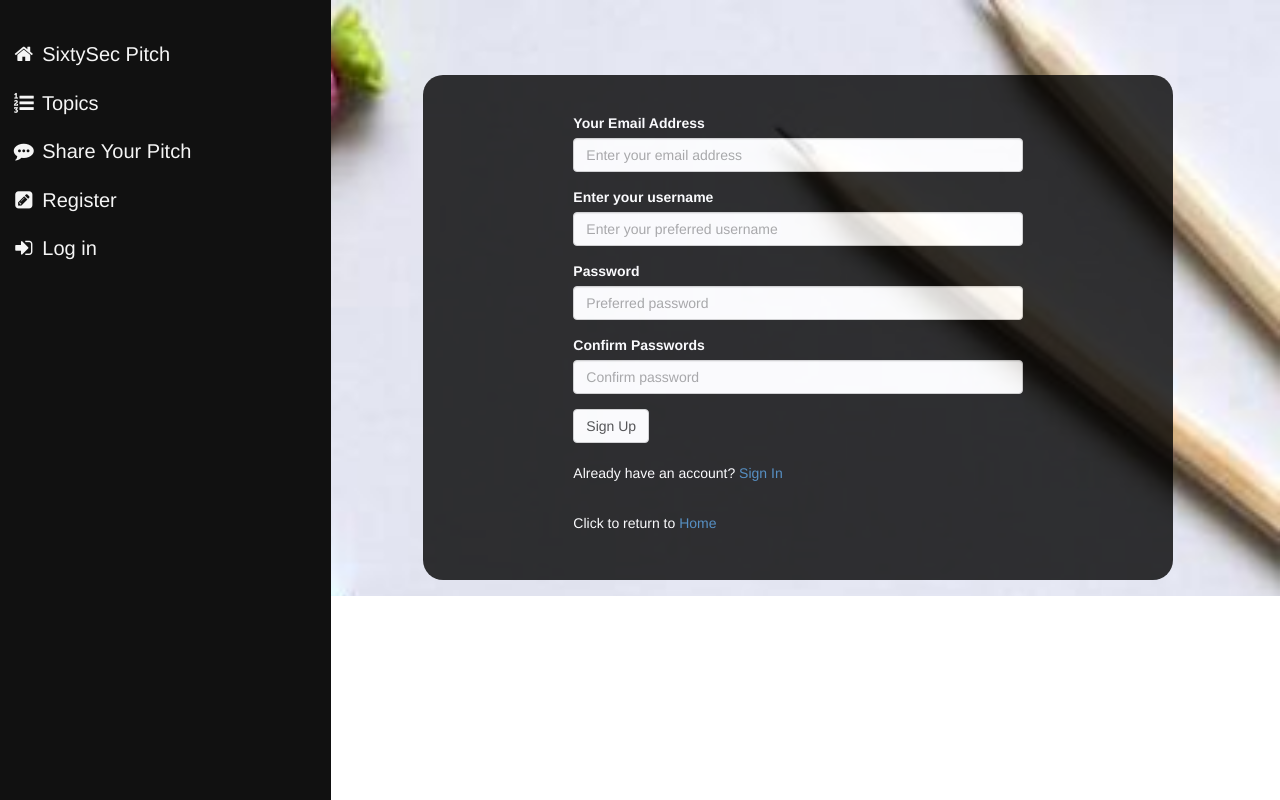
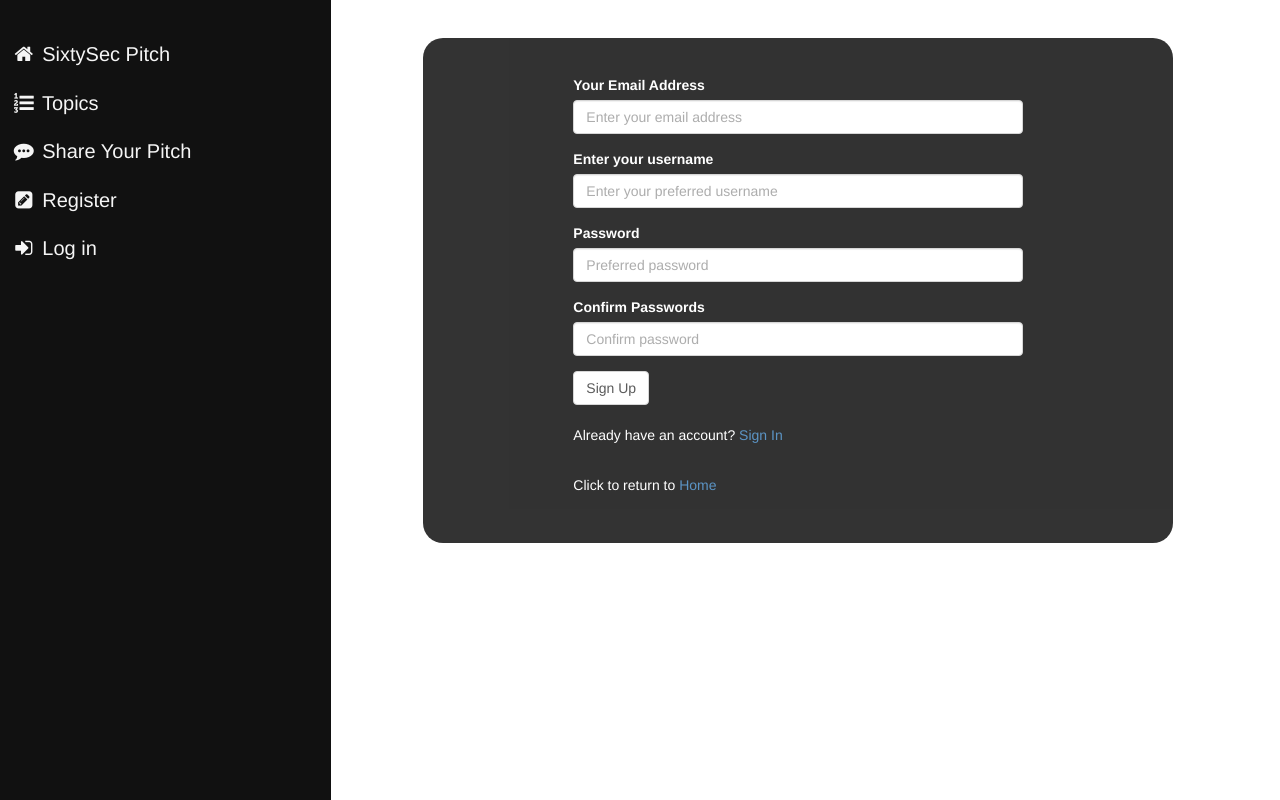
Before and after one commit to rosekairu/A-SixtySec-Pitch, a Flask app: page /authenticate/register in a window 1280 px wide. Run offline with Flask 2, Linux system fonts and the light colour scheme; some libraries are stand-ins or nearby versions; some web fonts are replaced.

Commit message:
added css styling

```diff
--- a/app/static/css/custom.css
+++ b/app/static/css/custom.css
@@ -6,7 +6,7 @@
     color: blueviolet;
 }
 
-.home {
+.homeDiv {
     margin-left: 45vh;
     margin-right: 30px;
 }
--- a/app/static/css/home.css
+++ b/app/static/css/home.css
@@ -1,6 +1,7 @@
 .first {
-    background-image: url(../imgs/bg1.jpg);
+    background-image: url(../imgs/bg3.jpg);
     background-attachment: fixed;
     background-repeat: no-repeat;
     background-size: cover;
+    height: 100%;
 }
--- a/app/static/css/reg.css
+++ b/app/static/css/reg.css
@@ -1,10 +1,3 @@
-.third {
-    background-image: url(../imgs/bg.jpg);
-    background-attachment: fixed;
-    background-repeat: no-repeat;
-    background-size: cover;
-}
-
 .card2 {
     background-color: black;
     color: white;
@@ -13,6 +6,6 @@
     padding: 5%;
     padding-left: 20%;
     padding-right: 20%;
-    margin-top: 10%;
+    margin-top: 5%;
     margin-bottom: 2%;
 }
```
Also changed, not shown: app/static/css/index.css (deleted, +0 -18 lines), app/static/css/login.css (+1 -8 lines).
